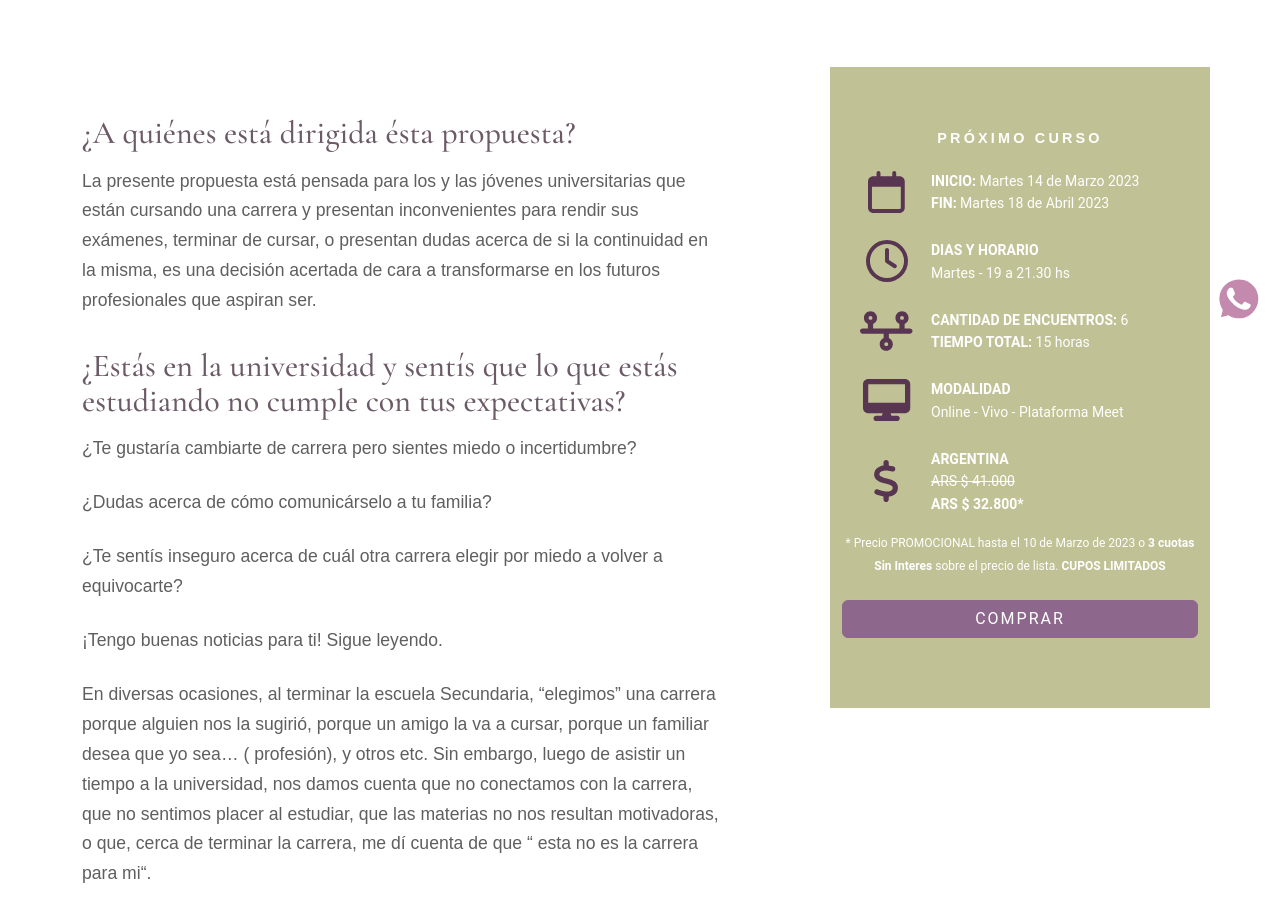
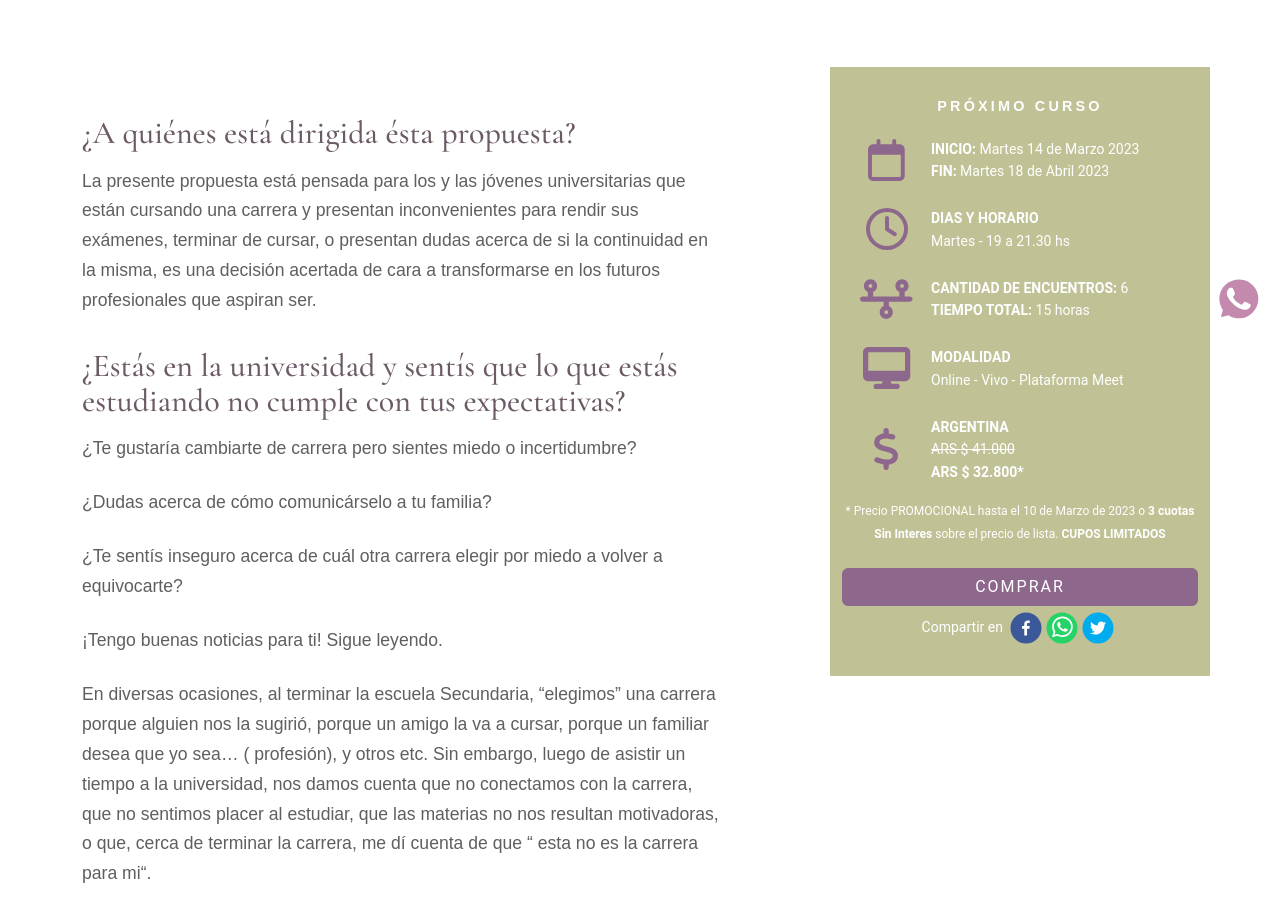
Before and after one commit to AgustinTafura/mc-coaching, a Next.js app: page /servicios/coaching-vocacional/vocacionalmente in a window 1280 px wide. Shown: the part 460-1365 px from the top of the page. Built offline with nearby package versions, Linux system fonts and the light colour scheme; a web font is replaced by a local one.

Commit message:
ShareSocialMedia component

```diff
--- a/components/LayoutProducts.jsx
+++ b/components/LayoutProducts.jsx
@@ -10,6 +10,7 @@ import SectionInfo from './SectionInfo'
 import Link from 'next/link'
 import { faDesktop, faDollarSign, faTimeline } from '@fortawesome/free-solid-svg-icons'
 import ImgModal from './ImgModal'
+import ShareSocialMedia from './ShareSocialMedia'
 
 
 
@@ -42,8 +43,8 @@ const LayoutProducts = ({ children, ...pageProps }) => {
     return (
     <>
         <Head>
-            {/* <title>{service.meta.title}</title>
-            <meta  name="description" content={service.meta.description} /> */}
+            <title>Marcela Caputo - Curso - {product.title}</title>
+            <meta  name="description" content={product.subtitle} />
             <meta name="viewport" content="initial-scale=1.0, width=device-width" />
         </Head>
         <Layout>
@@ -198,7 +199,7 @@ const LayoutProducts = ({ children, ...pageProps }) => {
                                         <div className='row d-flex col-sm-10 col-md-6 col-lg-12 g-0'>
 
                                             <div className='col-3 text-center mb-4 align-self-center'>
-                                                <FontAwesomeIcon icon={faCalendar} size="3x" color='var(--bs-secondary)'/>
+                                                <FontAwesomeIcon icon={faCalendar} size="3x" color='#8e678c'/>
                                             </div>
                                             <div className='col-9 mbr-regular mb-4 fw-normal text-white'>
                                                 <b>INICIO:</b> {product.dateStart}
@@ -207,7 +208,7 @@ const LayoutProducts = ({ children, ...pageProps }) => {
                                             </div>
 
                                             <div className='col-3 text-center mb-4 align-self-center'>
-                                                <FontAwesomeIcon icon={faClock} size="3x" color='var(--bs-secondary)'/>
+                                                <FontAwesomeIcon icon={faClock} size="3x" color='#8e678c'/>
                                             </div>
                                             <div className='col-9 mbr-regular mb-4 fw-normal text-white'>
                                                 <b>DIAS Y HORARIO</b>
@@ -220,7 +221,7 @@ const LayoutProducts = ({ children, ...pageProps }) => {
                                             </div>
 
                                             <div className='col-3 text-center mb-4 align-self-center'>
-                                                <FontAwesomeIcon icon={faTimeline} size="3x" color='var(--bs-secondary)'/>
+                                                <FontAwesomeIcon icon={faTimeline} size="3x" color='#8e678c'/>
                                             </div>
                                             <div className='col-9 mbr-regular mb-4 fw-normal text-white'>
                                             <b>CANTIDAD DE ENCUENTROS:</b> {product.numberOfSesions}
@@ -229,7 +230,7 @@ const LayoutProducts = ({ children, ...pageProps }) => {
                                             </div>
 
                                             <div className='col-3 text-center mb-4 align-self-center'>
-                                                <FontAwesomeIcon icon={faDesktop} size="3x" color='var(--bs-secondary)'/>
+                                                <FontAwesomeIcon icon={faDesktop} size="3x" color='#8e678c'/>
                                                 </div>
                                             <div className='col-9 mbr-regular mb-4 fw-normal text-white'>
                                             <b>MODALIDAD</b>
@@ -237,7 +238,7 @@ const LayoutProducts = ({ children, ...pageProps }) => {
                                                 {product.mode}
                                             </div>
                                             <div className='col-3 text-center align-self-center'>
-                                                <FontAwesomeIcon icon={faDollarSign} size="3x" color='var(--bs-secondary)'/>
+                                                <FontAwesomeIcon icon={faDollarSign} size="3x" color='#8e678c'/>
                                                 </div>
                                             <div className='col-4 mbr-regular  fw-normal text-white'>
                                             <b>ARGENTINA</b>
@@ -265,6 +266,7 @@ const LayoutProducts = ({ children, ...pageProps }) => {
                                                     <button type="button" className="btn btn-primary display-44">COMPRAR</button>
                                                 </a>
                                             </Link>
+                                            <ShareSocialMedia/>
                                         </div>
                                     </div>
                                 </div>
--- /dev/null
+++ b/components/ShareSocialMedia.js
@@ -0,0 +1,33 @@
+
+import { FacebookIcon, FacebookShareButton, TwitterIcon, WhatsappIcon, WhatsappShareButton, TwitterShareButton } from 'react-share';
+import { useRouter } from "next/router"
+import { useEffect, useState } from 'react';
+
+
+const ShareSocialMedia = ({...pageProps}) => {
+const router = useRouter()
+const [url, setUrl] = useState('https://www.marcelacaputo.com.ar')
+
+  useEffect(() => {
+    setUrl(window.location.href)
+      return () => {
+    }
+  }, [])
+
+  return (
+      <span className='px-2 text-center'>
+        <span className='pe-1 text-center text-white'>Compartir en </span>
+        <FacebookShareButton url={url} className='pe-1'>
+          <FacebookIcon size={32} round={true} />
+        </FacebookShareButton>
+        <WhatsappShareButton url={url} className='pe-1'>
+          <WhatsappIcon size={32} round={true}/>
+        </WhatsappShareButton>
+        <TwitterShareButton url={url} className='pe-1'>
+          <TwitterIcon size={32} round={true}/>
+        </TwitterShareButton>
+      </span>
+  )
+}
+
+export default ShareSocialMedia
--- a/package.json
+++ b/package.json
@@ -21,6 +21,7 @@
     "react-calendly": "^4.1.0",
     "react-dom": "18.2.0",
     "react-scroll-parallax": "^3.3.1",
+    "react-share": "^4.4.1",
     "react-slick": "^0.29.0",
     "sass": "^1.54.5",
     "sharp": "^0.30.7",
```
Also changed, not shown: components/LayoutSesions.jsx (+8 -6 lines), styles/mbr-additional.css, 2 other files (tests, documents, lock files or other folders).
